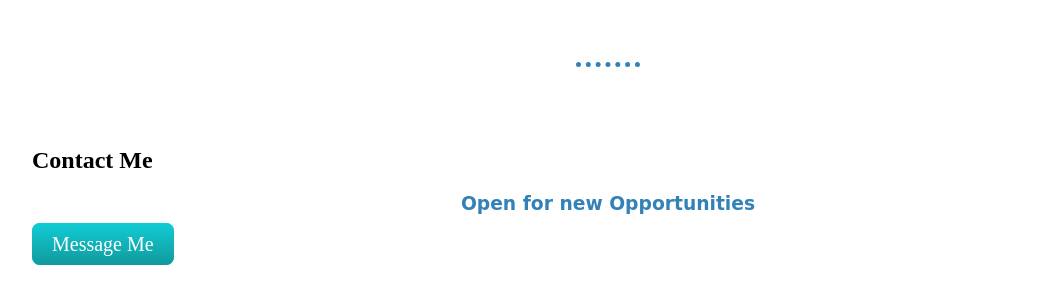
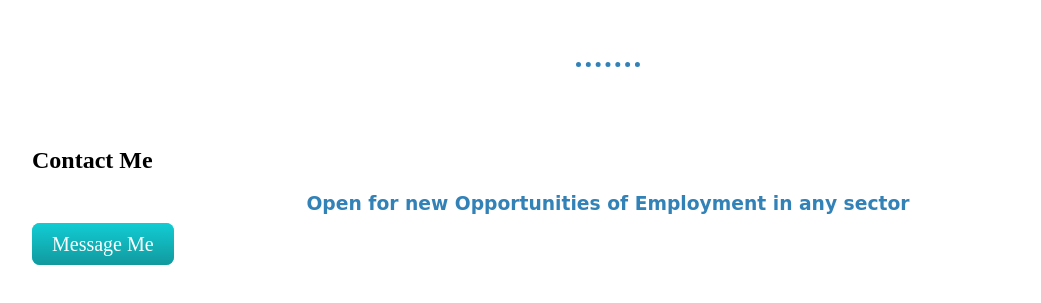
Before and after one commit to iamsosassy/shirleyriveraprofile, a plain HTML site: page index.html in a window 1280 px wide. Shown: the part 2936-3239 px from the top of the page, without its empty margins (32-1073 px from the left). Drawn offline with Linux system fonts and the light colour scheme; a web font is replaced by a local one.

Commit message:
bugging issues

```diff
--- a/index.html
+++ b/index.html
@@ -102,7 +102,7 @@
     <hr>
     <div id="contact" class="Contact-me">
         <h2>Contact Me</h2>
-        <h3>Open for new Opportunities</h3>
+        <h3>Open for new Opportunities of Employment in any sector</h3>
         <a class="btn" href="mailto:shirleyrivera70@gmail.com">Message Me</a>
     </div>
     </div>
```
